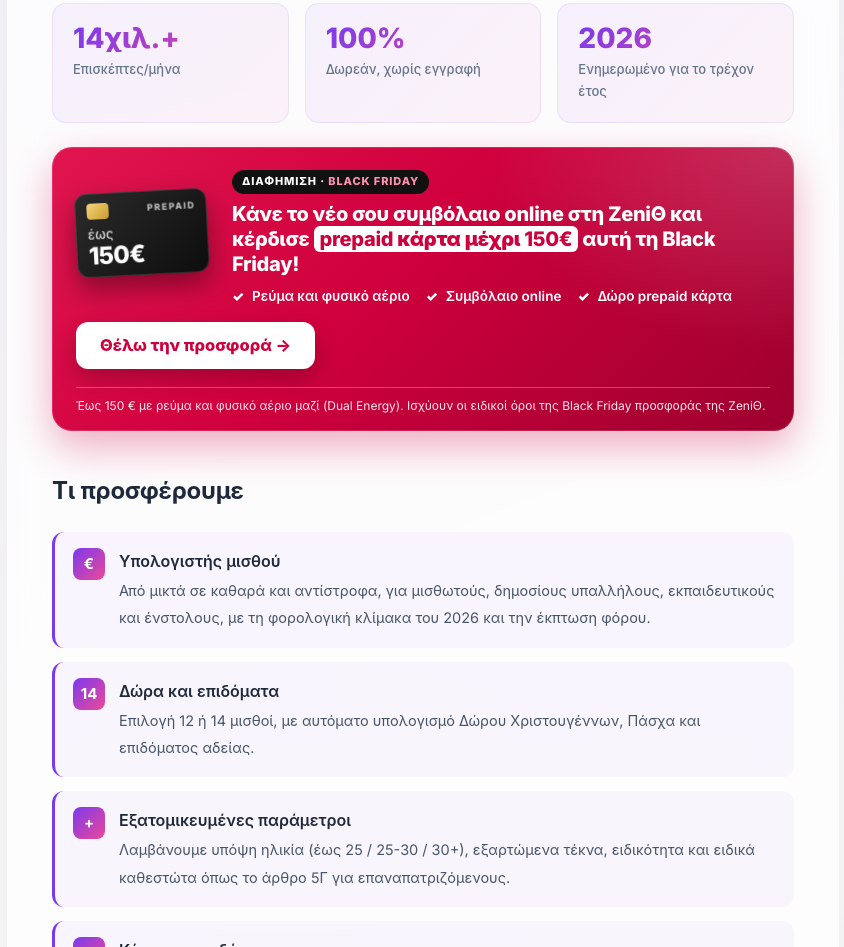
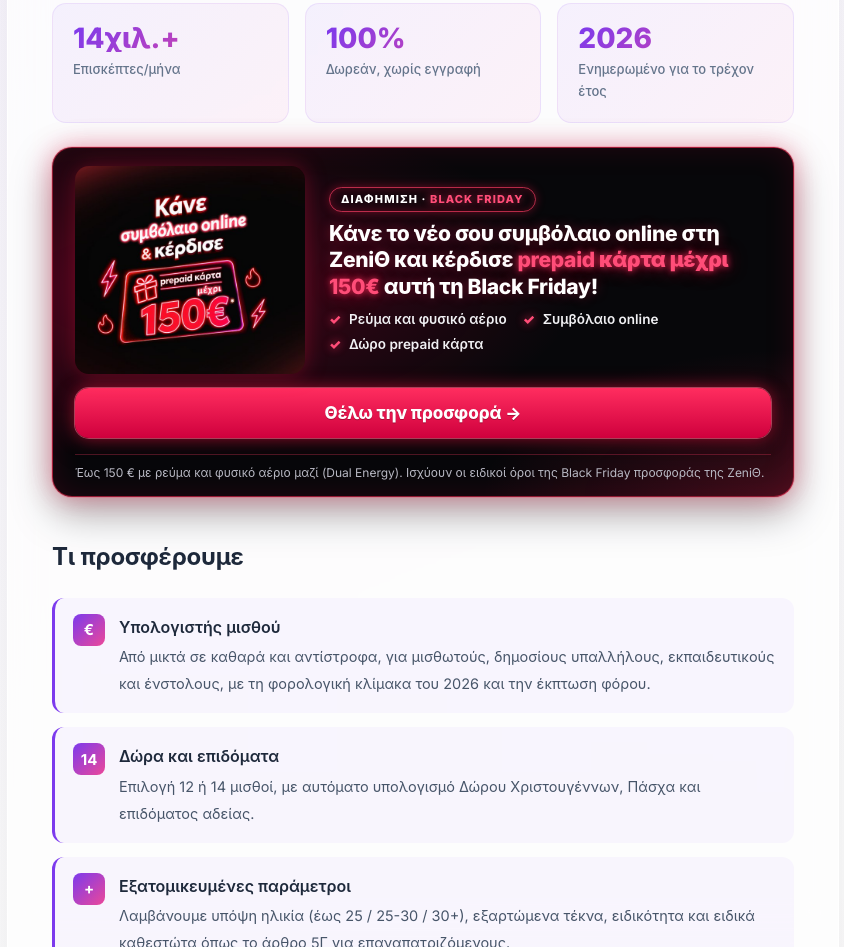
Before and after one commit to billck2/misthos-calc, a plain HTML site: page about.html in a window 1280 px wide. Shown: the part 771-1718 px from the top of the page, without its empty margins (217-1061 px from the left). Drawn offline with Linux system fonts and the light colour scheme.

Commit message:
Μπάνερ ZeniΘ σε μαύρο νέον με την εικόνα της καμπάνιας
Co-Authored-By: Claude Opus 5.5 <noreply@anthropic.com>

```diff
--- a/about.html
+++ b/about.html
@@ -249,6 +249,6 @@ a:hover{border-bottom-color:#7c3aed}
   © 2026 misthos2026.gr — Όλα τα δικαιώματα διατηρούνται
 </footer>
 
-<script defer src="/site.js?v=9"></script>
+<script defer src="/site.js?v=10"></script>
 </body>
 </html>
--- a/site.js
+++ b/site.js
@@ -23,59 +23,62 @@
    * υπογράμμιση) να μην αλλάζουν τίποτα μέσα στο μπάνερ. Η διάταξη αλλάζει με το πλάτος του
    * ίδιου του μπάνερ (container query): στην κάρτα των αποτελεσμάτων και στα άρθρα είναι στενό.
    */
+  /* Η εικόνα της καμπάνιας (μαύρο φόντο, κόκκινο νέον), όπως την έδωσε ο ιδιοκτήτης 26/11/2026. */
+  var IMAGE = "/promo/zenith-black-friday-150.jpg";
+
   var CSS = (
-    "&{position:relative;box-sizing:border-box;display:block;max-width:1160px;margin:22px auto 6px;padding:22px 24px 16px;" +
+    "&{position:relative;box-sizing:border-box;display:block;max-width:1160px;margin:22px auto 6px;padding:18px 22px 14px;" +
     "border-radius:20px;overflow:hidden;color:#fff;font-family:inherit;font-size:15px;line-height:1.45;text-align:left;" +
-    "container-type:inline-size;" +
-    "background:radial-gradient(70% 120% at 100% 0%,rgba(255,255,255,.18) 0%,rgba(255,255,255,0) 60%)," +
-    "linear-gradient(135deg,#e0154f 0%,#cf003d 45%,#9d002e 100%);" +
-    "box-shadow:0 16px 40px rgba(207,0,61,.32),inset 0 0 0 1px rgba(255,255,255,.14)}" +
+    "container-type:inline-size;border:1px solid rgba(255,45,85,.55);" +
+    "background:radial-gradient(80% 70% at 15% 40%,rgba(207,0,61,.32) 0%,rgba(207,0,61,0) 70%)," +
+    "radial-gradient(60% 60% at 100% 100%,rgba(255,30,80,.22) 0%,rgba(255,30,80,0) 70%),#07070a;" +
+    "box-shadow:0 0 0 1px rgba(255,45,85,.2),0 0 26px rgba(255,20,70,.35),0 16px 40px rgba(0,0,0,.35)," +
+    "inset 0 0 30px rgba(255,20,70,.12)}" +
     "& *{box-sizing:border-box}" +
     "& p,& ul,& li{margin:0;padding:0;font-family:inherit;line-height:1.4;letter-spacing:normal}" +
-    "& .zn-in{display:flex;flex-wrap:wrap;align-items:center;gap:16px 24px}" +
-    /* Η prepaid κάρτα */
-    "& .zn-card{flex:none;position:relative;width:132px;height:84px;border-radius:12px;padding:10px 12px;color:#fff;" +
-    "background:linear-gradient(135deg,#2b2b2b 0%,#0d0d0d 100%);transform:rotate(-7deg);" +
-    "box-shadow:0 12px 26px rgba(0,0,0,.38),inset 0 0 0 1px rgba(255,255,255,.12);animation:zn-tilt 3.4s ease-in-out infinite}" +
-    "& .zn-chip{display:block;width:22px;height:16px;border-radius:4px;background:linear-gradient(135deg,#f6d77a,#c99a2e)}" +
-    "& .zn-card-lbl{position:absolute;right:11px;top:10px;font-size:9px;font-weight:800;letter-spacing:.16em;color:rgba(255,255,255,.7)}" +
-    "& .zn-card-amt{position:absolute;left:12px;bottom:9px;font-size:13px;font-weight:600;color:rgba(255,255,255,.75)}" +
-    "& .zn-card-amt b{display:block;font-size:24px;font-weight:900;letter-spacing:-.03em;line-height:1;color:#fff}" +
-    "@keyframes zn-tilt{0%,100%{transform:rotate(-7deg) translateY(0)}50%{transform:rotate(-3deg) translateY(-4px)}}" +
+    "& .zn-in{display:flex;flex-wrap:wrap;align-items:center;gap:14px 24px}" +
+    /* Η εικόνα της καμπάνιας, με σύνδεσμο */
+    "& .zn-pic{flex:0 0 230px;display:block;line-height:0;border:0!important;text-decoration:none!important}" +
+    "& .zn-pic img{display:block;width:100%;height:auto;border-radius:14px;border:0;" +
+    "filter:drop-shadow(0 0 14px rgba(255,20,70,.35));animation:zn-glow 2.6s ease-in-out infinite}" +
+    "@keyframes zn-glow{0%,100%{filter:drop-shadow(0 0 10px rgba(255,20,70,.3))}50%{filter:drop-shadow(0 0 22px rgba(255,20,70,.6))}}" +
     /* Κείμενο */
-    "& .zn-main{flex:1 1 300px;min-width:0}" +
-    "& .zn-tag{display:inline-block;margin:0 0 8px;padding:4px 10px;border-radius:999px;background:#111;color:#fff;" +
-    "font-size:11px;font-weight:800;letter-spacing:.08em;text-transform:uppercase}" +
-    "& .zn-tag span{color:#ff8fae}" +
-    "& .zn-title{margin:0 0 10px;font-size:20px;font-weight:800;letter-spacing:-.015em;line-height:1.25;color:#fff}" +
-    "& .zn-title b{display:inline;padding:1px 6px;border-radius:6px;background:#fff;color:#cf003d;font-weight:900;" +
-    "-webkit-box-decoration-break:clone;box-decoration-break:clone}" +
+    "& .zn-main{flex:1 1 280px;min-width:0}" +
+    "& .zn-tag{display:inline-block;margin:0 0 9px;padding:4px 11px;border-radius:999px;border:1px solid rgba(255,60,100,.7);" +
+    "color:#fff;font-size:11px;font-weight:800;letter-spacing:.1em;text-transform:uppercase;" +
+    "box-shadow:0 0 10px rgba(255,20,70,.35),inset 0 0 8px rgba(255,20,70,.25)}" +
+    "& .zn-tag span{color:#ff4d78;text-shadow:0 0 8px rgba(255,40,90,.8)}" +
+    "& .zn-title{margin:0 0 10px;font-size:21px;font-weight:800;letter-spacing:-.015em;line-height:1.25;color:#fff;" +
+    "text-shadow:0 0 12px rgba(255,40,90,.35)}" +
+    "& .zn-title b{color:#ff4d78;font-weight:900;text-shadow:0 0 6px rgba(255,40,90,.9),0 0 18px rgba(255,20,70,.6)}" +
     "& .zn-list{display:flex;flex-wrap:wrap;gap:6px 16px;list-style:none}" +
-    "& .zn-list li{position:relative;padding-left:20px;font-size:13.5px;font-weight:600;color:#fff;list-style:none}" +
-    "& .zn-list li:before{content:'✓';position:absolute;left:0;top:0;font-weight:900;color:#fff}" +
-    /* Κουμπί */
-    "& .zn-side{flex:0 1 auto;text-align:center}" +
-    "& .zn-go{display:inline-block;padding:14px 24px;border-radius:12px;font-size:16.5px;font-weight:800;line-height:1.2;" +
-    "white-space:nowrap;text-decoration:none!important;border:0!important;color:#cf003d!important;background:#fff;" +
-    "box-shadow:0 10px 22px rgba(0,0,0,.22);transition:transform .12s ease,box-shadow .12s ease;" +
+    "& .zn-list li{position:relative;padding-left:20px;font-size:13.5px;font-weight:600;color:#f1f1f4;list-style:none}" +
+    "& .zn-list li:before{content:'✓';position:absolute;left:0;top:0;font-weight:900;color:#ff4d78;" +
+    "text-shadow:0 0 8px rgba(255,40,90,.9)}" +
+    /* Κουμπί νέον */
+    "& .zn-side{flex:1 1 100%;text-align:center}" +
+    "& .zn-go{display:block;padding:15px 24px;border-radius:14px;font-size:17px;font-weight:800;line-height:1.2;" +
+    "text-decoration:none!important;border:0!important;color:#fff!important;" +
+    "background:linear-gradient(180deg,#ff2d5f 0%,#cf003d 100%);" +
+    "box-shadow:0 0 0 1px rgba(255,120,150,.5),0 0 18px rgba(255,20,70,.6),0 10px 24px rgba(0,0,0,.4);" +
+    "text-shadow:0 1px 0 rgba(0,0,0,.25);transition:transform .12s ease,box-shadow .12s ease;" +
     "animation:zn-nudge 1.2s ease-in-out 1.5s 2}" +
-    "& .zn-go:hover{transform:translateY(-1px);box-shadow:0 14px 28px rgba(0,0,0,.28)}" +
-    "& .zn-go:focus-visible{outline:3px solid #111;outline-offset:3px}" +
-    "@keyframes zn-nudge{0%,100%{transform:scale(1)}50%{transform:scale(1.05)}}" +
+    "& .zn-go:hover{transform:translateY(-1px);box-shadow:0 0 0 1px rgba(255,150,170,.7),0 0 28px rgba(255,20,70,.8),0 12px 28px rgba(0,0,0,.45)}" +
+    "& .zn-go:focus-visible{outline:3px solid #fff;outline-offset:3px}" +
+    "@keyframes zn-nudge{0%,100%{transform:scale(1)}50%{transform:scale(1.04)}}" +
     /* Ψιλά γράμματα */
-    "& .zn-fine{flex:1 1 100%;margin:2px 0 0;padding-top:10px;border-top:1px solid rgba(255,255,255,.28);" +
-    "font-size:12px;color:rgba(255,255,255,.9)}" +
+    "& .zn-fine{flex:1 1 100%;margin:2px 0 0;padding-top:10px;border-top:1px solid rgba(255,60,100,.28);" +
+    "font-size:12px;color:#b9b9c4}" +
     "& .zn-px{position:absolute;left:0;bottom:0;width:1px;height:1px;opacity:0;pointer-events:none}" +
-    /* Στενό μπάνερ: κάρτα πάνω, κείμενο και κουμπί από κάτω, στη μέση */
+    /* Στενό μπάνερ: εικόνα πάνω, κείμενο και κουμπί από κάτω, στη μέση */
     "@container (max-width:560px){" +
-    "& .zn-in{flex-direction:column;align-items:stretch;gap:14px;text-align:center}" +
-    "& .zn-card{align-self:center}" +
-    "& .zn-main{flex:none}& .zn-title{font-size:19px}" +
+    "& .zn-in{flex-direction:column;align-items:stretch;gap:12px;text-align:center}" +
+    "& .zn-pic{flex:none;align-self:center;width:100%;max-width:300px}" +
+    "& .zn-main{flex:none}& .zn-title{font-size:19.5px}" +
     "& .zn-list{justify-content:center}" +
-    "& .zn-side{flex:none}& .zn-go{display:block;white-space:normal}" +
     "& .zn-fine{text-align:center}}" +
-    "@media(max-width:640px){&{padding:20px 16px 14px}}" +
-    "@media(prefers-reduced-motion:reduce){& .zn-card,& .zn-go{animation:none}}"
+    "@media(max-width:640px){&{padding:16px 14px 12px}}" +
+    "@media(prefers-reduced-motion:reduce){& .zn-pic img,& .zn-go{animation:none}}"
   ).split("&").join(".zn-ad.zn-ad");
 
   function build() {
@@ -84,8 +87,9 @@
     box.setAttribute("aria-label", "Διαφήμιση: ZeniΘ Black Friday");
     box.innerHTML =
       '<div class="zn-in">' +
-      '<div class="zn-card" aria-hidden="true"><span class="zn-chip"></span><span class="zn-card-lbl">PREPAID</span>' +
-      '<span class="zn-card-amt">έως<b>150€</b></span></div>' +
+      '<a class="zn-pic" href="' + LINK + '" target="_blank" rel="sponsored noopener">' +
+      '<img src="' + IMAGE + '" width="594" height="536" loading="lazy" decoding="async" ' +
+      'alt="ZeniΘ Black Friday: κάνε συμβόλαιο online και κέρδισε prepaid κάρτα μέχρι 150€"></a>' +
       '<div class="zn-main">' +
       '<p class="zn-tag">Διαφήμιση · <span>Black Friday</span></p>' +
       '<p class="zn-title">Κάνε το νέο σου συμβόλαιο online στη ZeniΘ και κέρδισε <b>prepaid κάρτα μέχρι 150€</b> αυτή τη Black Friday!</p>' +
```
Also changed, not shown: articles/argies-ellada-2026.html (+1 -1 lines), articles/doro-xristougennon-pasxa-2026.html (+1 -1 lines), articles/epidoma-adeias-2026.html (+1 -1 lines), articles/epidoma-anergias-2026.html (+1 -1 lines), articles/forologiki-klimaka-2026.html (+1 -1 lines), articles/index.html (+1 -1 lines), articles/katharos-misthos-odigos.html (+1 -1 lines), articles/katotatos-misthos-2026.html (+1 -1 lines), articles/misthos-dimosion-ypallilon-2026.html (+1 -1 lines), articles/misthos-ekpaideftikon-2026.html (+1 -1 lines), articles/mpokaki-freelancer-2026.html (+1 -1 lines), articles/psifiaki-karta-16-noemvriou-2026.html (+1 -1 lines), articles/psifiaki-karta-ergani.html (+1 -1 lines), articles/titlos-ktisis-2026.html (+1 -1 lines), 3 more files.
